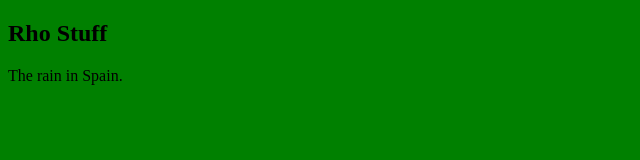
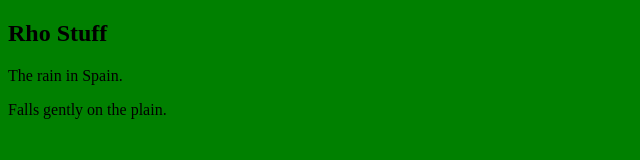
Before and after one commit to antauth/prime_git_basics, a plain HTML site: page index.html in a window 1280 px wide. Shown: the whole page, without its empty margins (0-640 px from the left). Drawn offline with Linux system fonts and the light colour scheme.

Commit message:
Oops forgot that I added a line.

```diff
--- a/index.html
+++ b/index.html
@@ -10,5 +10,8 @@
     <p>
       The rain in Spain.
     </p>
+    <p>
+      Falls gently on the plain.
+    </p>
   </body>
 </html>
```
